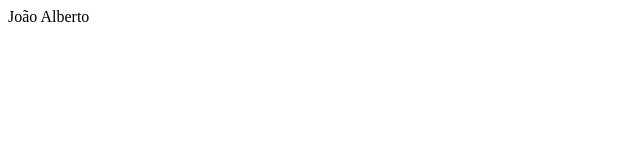
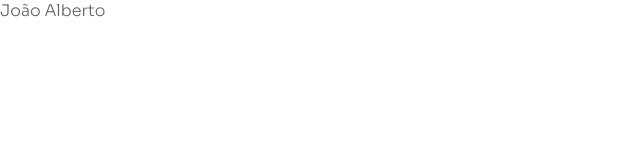
Before and after one commit to infinite-nil/joaoalberto.dev, a Next.js app: page / in a window 1280 px wide. Shown: the top 160 px of the page, without its empty margins (0-640 px from the left). Built offline with nearby package versions, Linux system fonts and the light colour scheme.

Commit message:
chore: - Removing unused svg - Setup radix colors - Setup stitches - Setup custom font

```diff
--- a/package.json
+++ b/package.json
@@ -9,6 +9,8 @@
     "lint": "next lint"
   },
   "dependencies": {
+    "@radix-ui/colors": "^0.1.7",
+    "@stitches/react": "^1.1.0",
     "next": "11.1.2",
     "react": "17.0.2",
     "react-dom": "17.0.2"
--- a/pages/_app.tsx
+++ b/src/pages/_app.tsx
@@ -1,4 +1,8 @@
+import globalStyles from '@/ui/config/global'
+
 function MyApp({ Component, pageProps }) {
+  globalStyles()
+
   return <Component {...pageProps} />;
 }
 
--- /dev/null
+++ b/src/pages/_document.tsx
@@ -0,0 +1,22 @@
+import React from 'react';
+import NextDocument, { Html, Head, Main, NextScript } from 'next/document';
+import { getCssText } from '@/ui/config/theme';
+
+export default class Document extends NextDocument {
+  render() {
+    return (
+      <Html lang="en">
+        <Head>
+          <link rel="preconnect" href="https://fonts.googleapis.com" />
+          <link rel="preconnect" href="https://fonts.gstatic.com" />
+          <link href="https://fonts.googleapis.com/css2?family=Sora:wght@300;700&display=swap" rel="stylesheet" />
+          <style id="stitches" dangerouslySetInnerHTML={{ __html: getCssText() }} />
+        </Head>
+        <body>
+          <Main />
+          <NextScript />
+        </body>
+      </Html>
+    );
+  }
+}
--- /dev/null
+++ b/src/ui/config/global.ts
@@ -0,0 +1,13 @@
+import { globalCss } from './theme'
+
+const globalStyles = globalCss({
+    body: {
+        color: '$gray11',
+        fontFamily: '"Sora", sans-serif',
+        margin: 0,
+        overflow: 'auto',
+        padding: 0,
+    }
+})
+
+export default globalStyles
--- /dev/null
+++ b/src/ui/config/theme.ts
@@ -0,0 +1,23 @@
+import { createStitches } from '@stitches/react';
+import {
+    gray,
+    blue,
+} from '@radix-ui/colors';
+
+export const {
+    styled,
+    css,
+    globalCss,
+    keyframes,
+    getCssText,
+    theme,
+    createTheme,
+    config,
+} = createStitches({
+    theme: {
+        colors: {
+            ...gray,
+            ...blue,
+        },
+    },
+});
```
Also changed, not shown: tsconfig.json (+7 -1 lines), public/vercel.svg (deleted), src/pages/index.tsx (renamed from pages/index.tsx), 1 other file (tests, documents, lock files or other folders).
